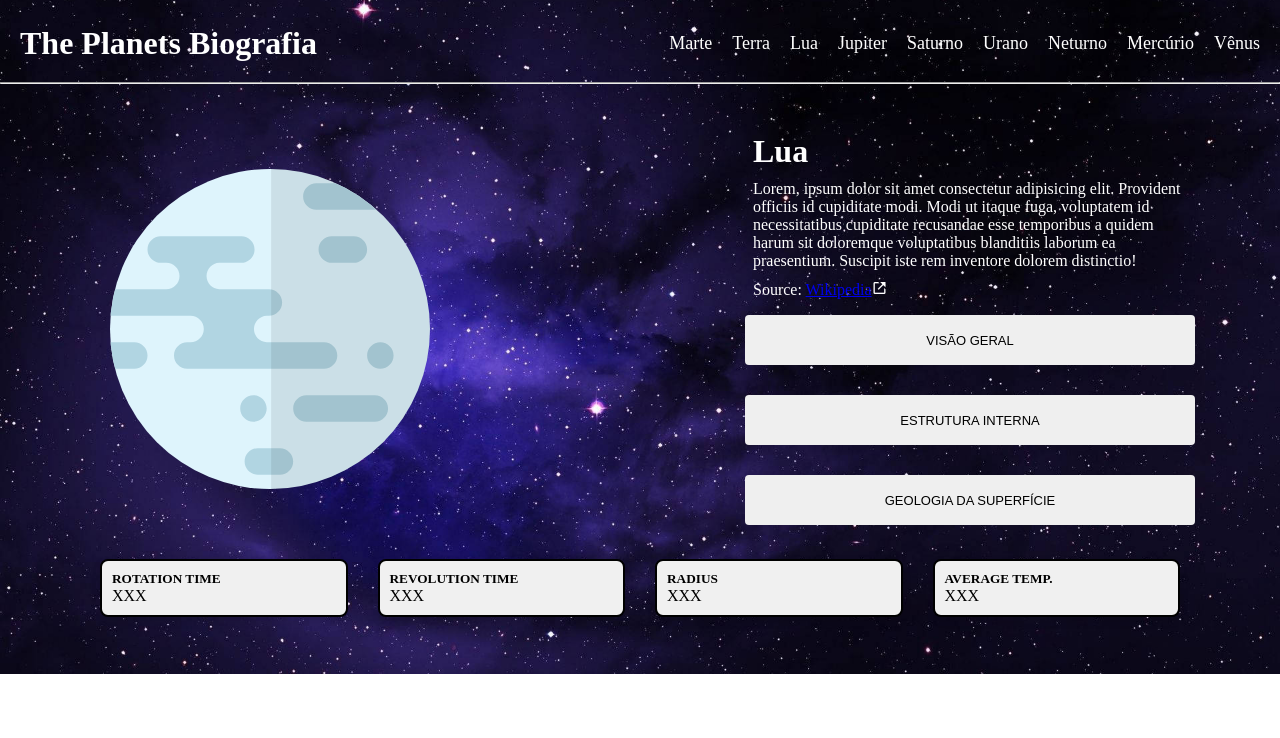
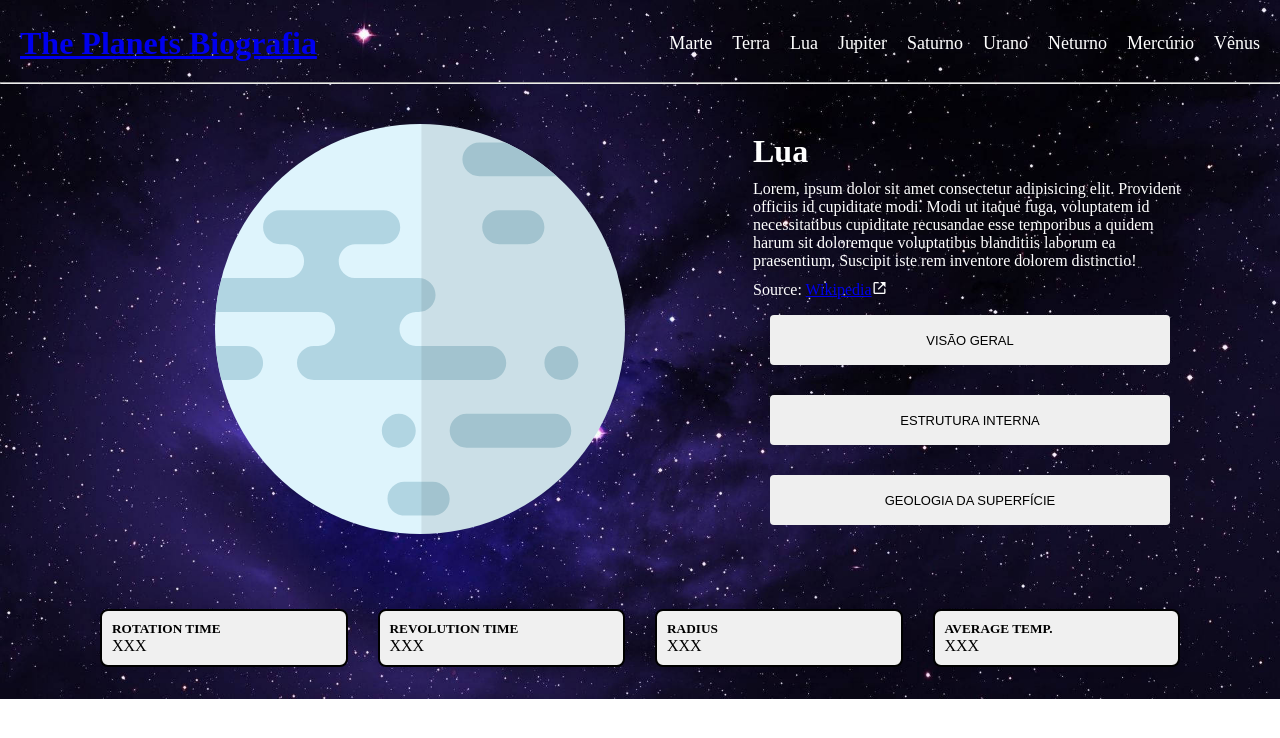
Before and after one commit to LeonardoBrito-XLBR/Projeto-Sistema-Solar, a plain HTML site: page Jupiter.html in a window 1280 px wide. Drawn offline with nearby package versions, Linux system fonts and the light colour scheme.

Commit message:
img-main

```diff
--- a/Jupiter.html
+++ b/Jupiter.html
@@ -12,7 +12,8 @@
 
     <header id="Cabecalho">
         <div class="titulo">
-            <h1 >The Planets Biografia</h1>
+            <!--CRIRAR UM LINK PARA VOLTAR AO MAIN-->
+            <h1><a href="index.html">The Planets Biografia</a></h1>
         </div>
 
         <nav class="navegacao">
--- a/css/estilos.css
+++ b/css/estilos.css
@@ -51,12 +51,12 @@ body{
     width: 100%;
     margin: 0 auto;
     height: 400px;
-    gap: 300px;
 }
 
 .central img {
     margin: 0 auto;
-    width: 320px;
+    width: 410px;
+
 }
 
 
@@ -80,7 +80,7 @@ body{
     justify-content: center;
     gap: 30px;
     flex-direction: column;
-    width: 450px;
+    width: 400px;
 
 }
 
@@ -108,7 +108,7 @@ button{
     flex-direction: row;
     gap: 30px;
     padding: 10px;
-    margin-top: 20px;
+    margin-top: 70px;
 
 }
 
```
Also changed, not shown: index.html (+1 -1 lines), image/astronauta.png (added).
